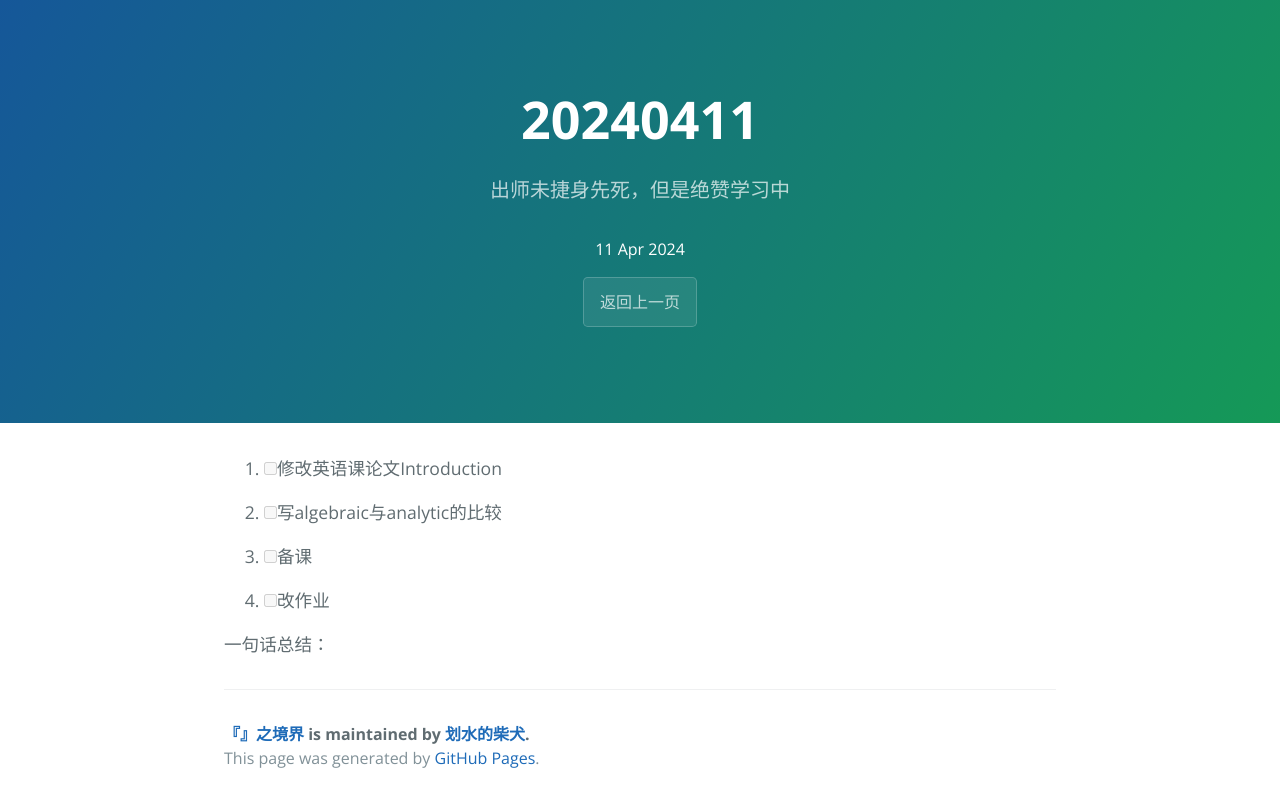
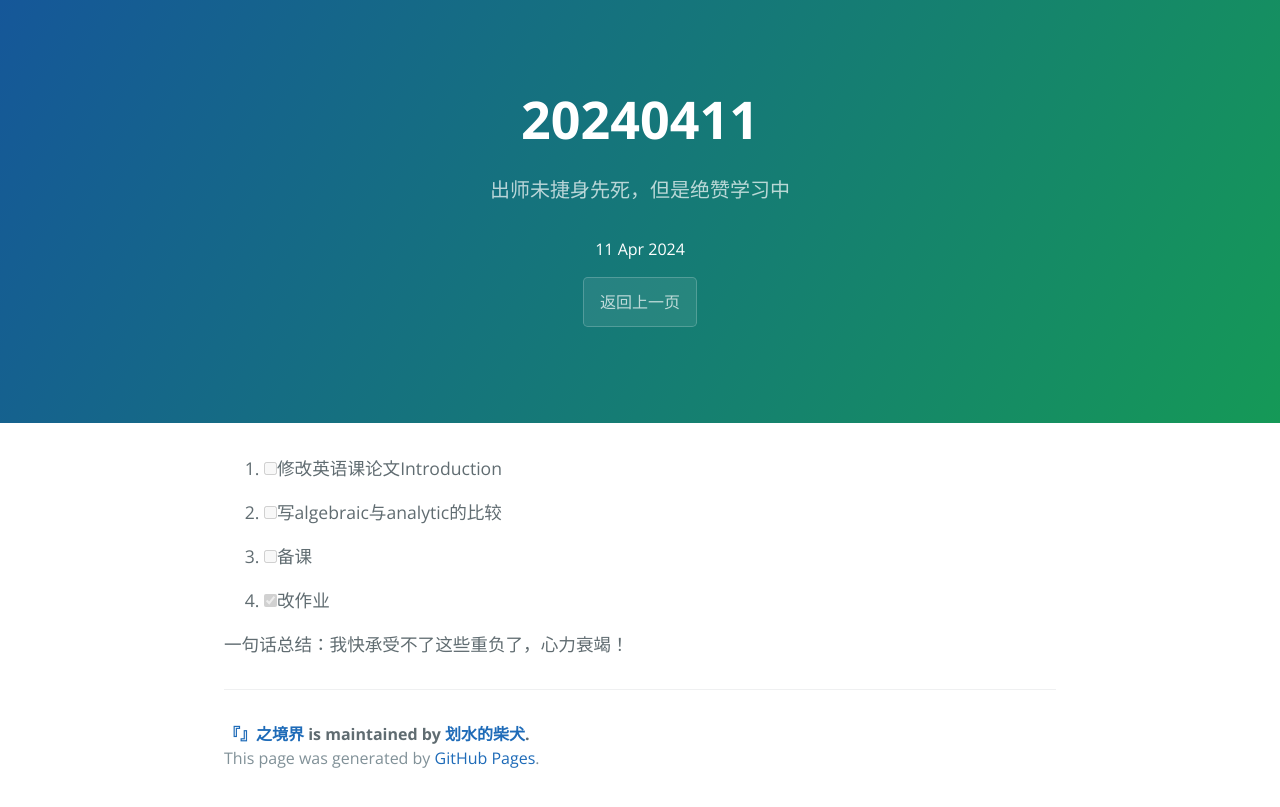
Before and after one commit to xiebaiting/xiebaiting.github.io, a Jekyll site: the page built from _posts/2024-04-11-20240411.md, in a window 1280 px wide. Shown: the top 807 px of the page. Built offline with Jekyll 4.4.1, drawn with Linux system fonts in a browser that asks for light colours.

Commit message:
20240411daily2

```diff
--- a/_posts/2024-04-11-20240411.md
+++ b/_posts/2024-04-11-20240411.md
@@ -13,6 +13,6 @@ categories: 每日计划
 
 3. [ ] 备课
 
-4. [ ] 改作业
+4. [x] 改作业
 
-一句话总结：
+一句话总结：我快承受不了这些重负了，心力衰竭！
```
